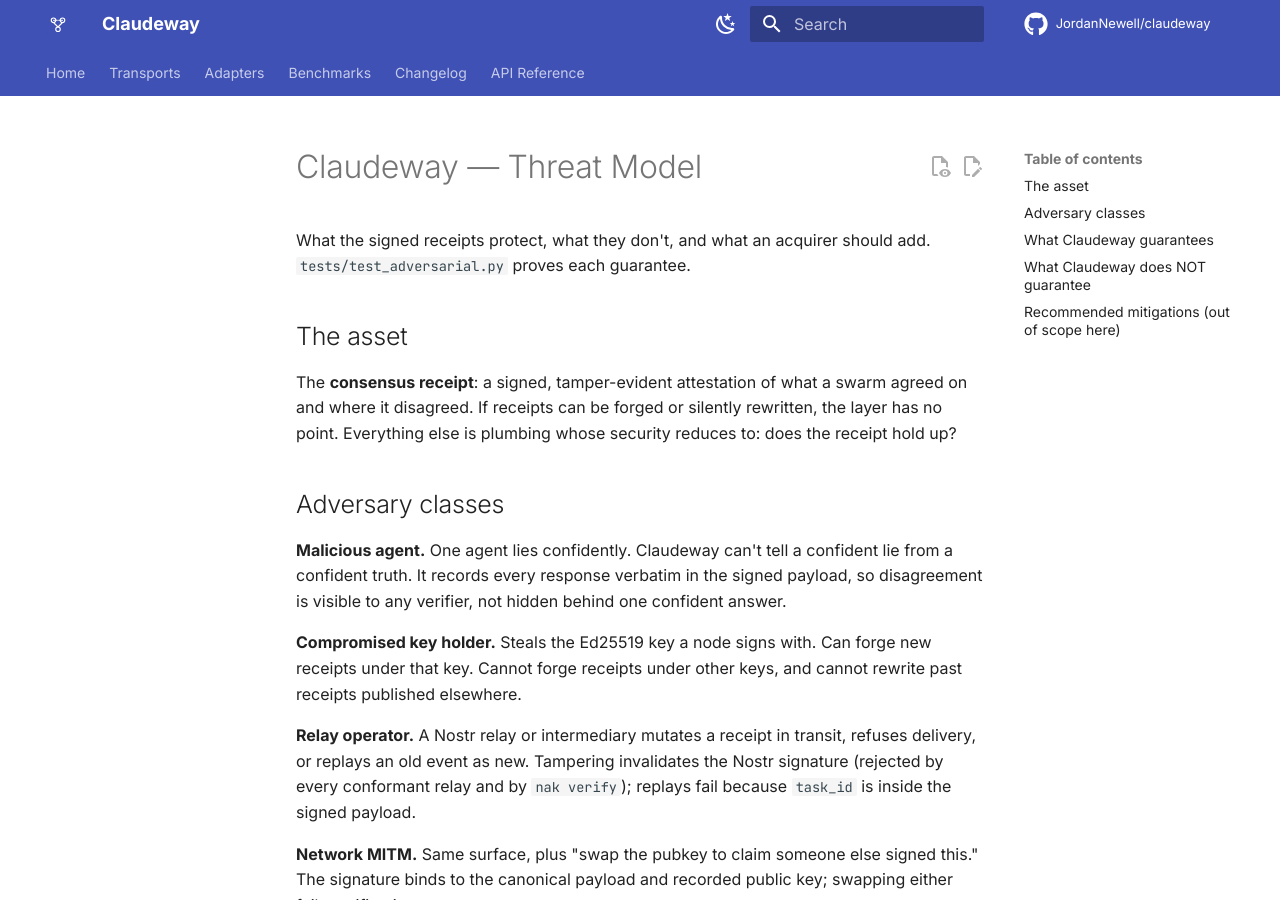
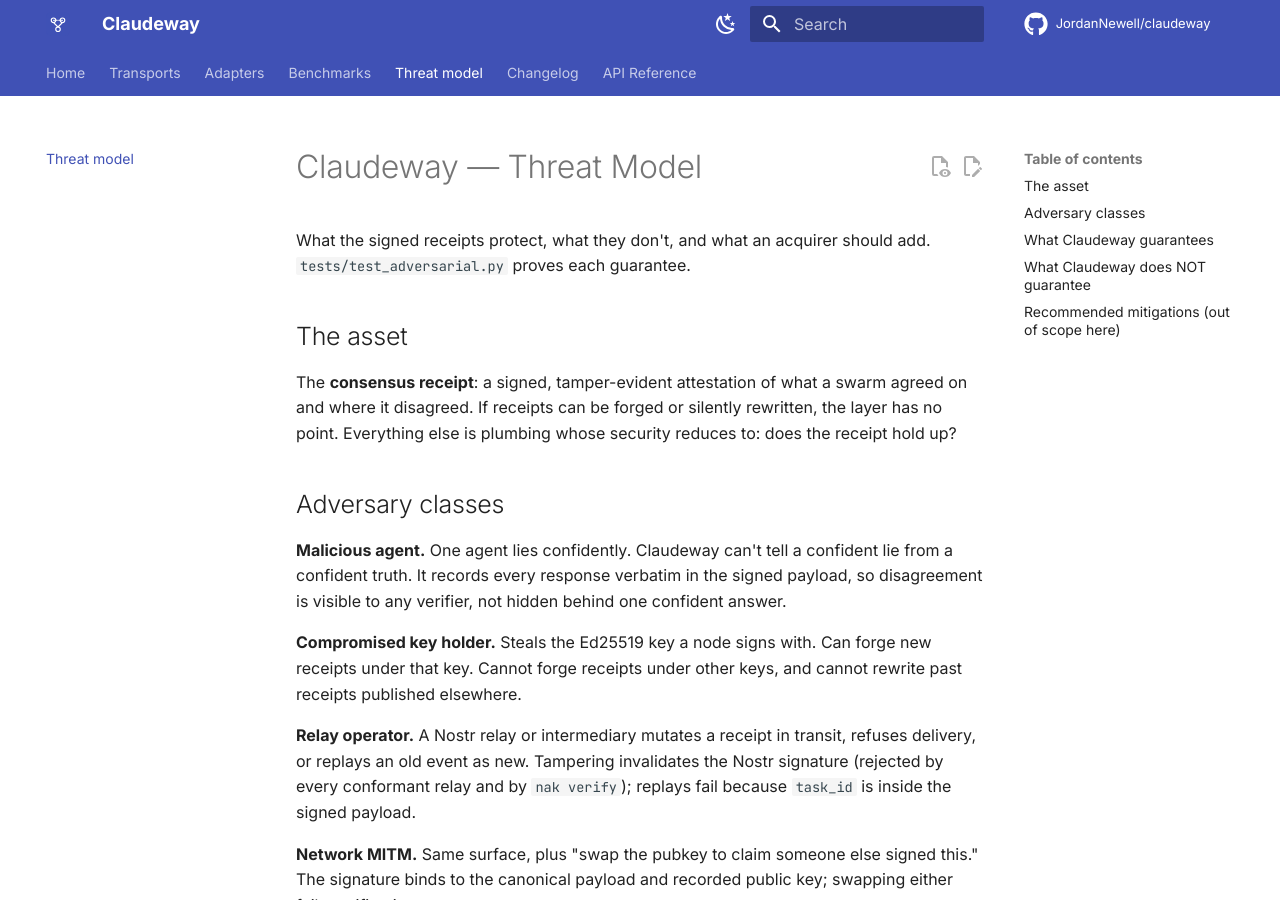
Before and after one commit to JordanNewell/claudeway, an MkDocs documentation site: the page built from docs/THREAT-MODEL.md, in a window 1280 px wide and 900 px high. Built offline with MkDocs 1.6.1 and Material for MkDocs 9.7.7, drawn with Linux system fonts in a browser that asks for light colours; comment, search, counter and statistics services are not loaded.

Commit message:
fix(integration): adversarial test signature drift + THREAT-MODEL in nav
Two integration nicks from the cherry-pick sweep.

1. tests/test_adversarial.py called _nostr_serialization_for_id with
   the old 4-arg signature (pubkey, created_at, tags, content). The
   transparency-log work in 197a3f8 added a `kind` parameter so the
   same helper handles both kind-30078 receipts and kind-30078 anchors
   (same kind, distinct d-tag). Test now passes event.kind through.

2. mkdocs.yml nav was missing THREAT-MODEL.md (added by 80020da) so
   the strict build warned. Added to nav under "Threat model" — the
   page is the public artifact of the adversarial suite, deserves a
   top-level slot for any reviewer who clicks through from SECURITY.md.

164 tests pass, ruff clean, mkdocs build --strict clean.

```diff
--- a/mkdocs.yml
+++ b/mkdocs.yml
@@ -116,6 +116,7 @@
   - Transports: transports.md
   - Adapters: adapters.md
   - Benchmarks: benchmarks.md
+  - Threat model: THREAT-MODEL.md
   - Changelog: CHANGELOG.md
   - API Reference:
     - claudeway: api-reference.md
```
Also changed, not shown: 1 other file.
